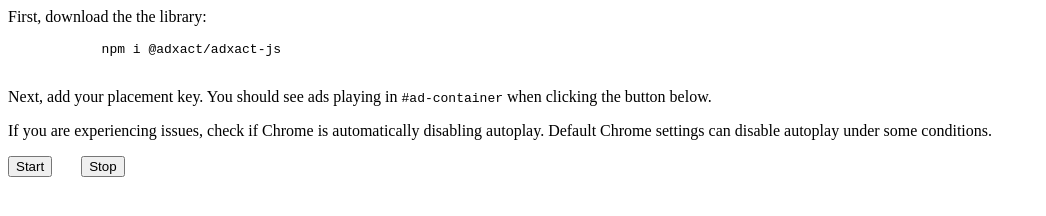
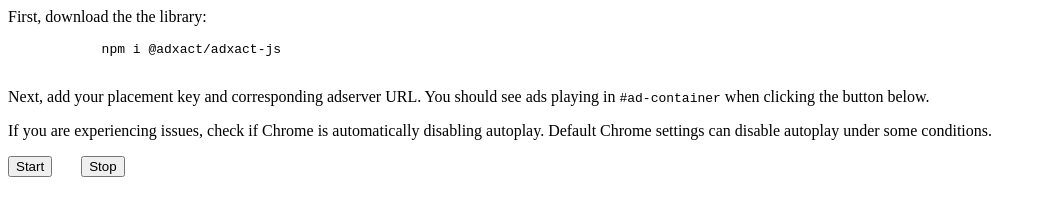
Before and after one commit to AdXcelerant/sample-html-app, a plain HTML site: page index.html in a window 1280 px wide. Shown: the top 216 px of the page, without its empty margins (0-1046 px from the left). Drawn offline with Linux system fonts and the light colour scheme; a script that the page names is missing.

Commit message:
update docs

```diff
--- a/index.html
+++ b/index.html
@@ -34,7 +34,7 @@
         <pre>
             npm i @adxact/adxact-js
         </pre>
-        <p>Next, add your placement key. You should see ads playing in <code>#ad-container</code> when
+        <p>Next, add your placement key and corresponding adserver URL. You should see ads playing in <code>#ad-container</code> when
            clicking the button below.
         </p>
         <p>If you are experiencing issues, check if Chrome is automatically disabling autoplay. Default Chrome
```
